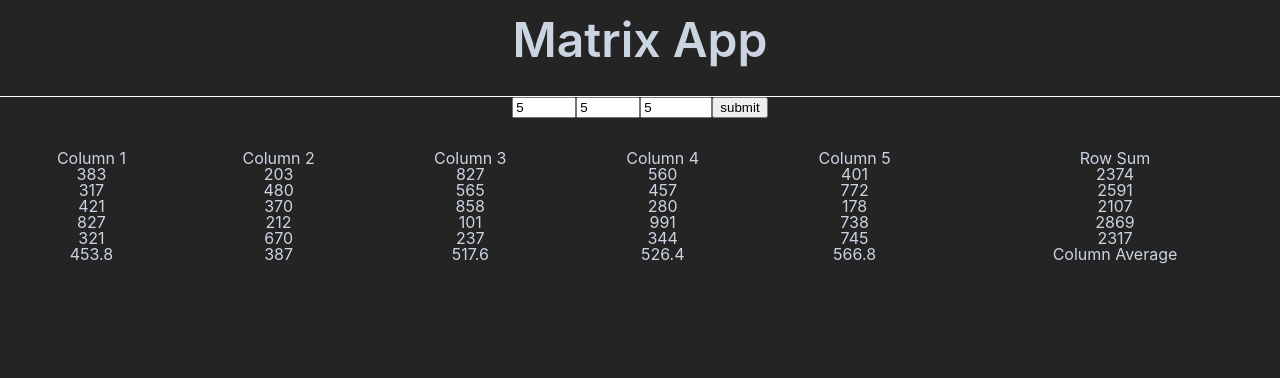
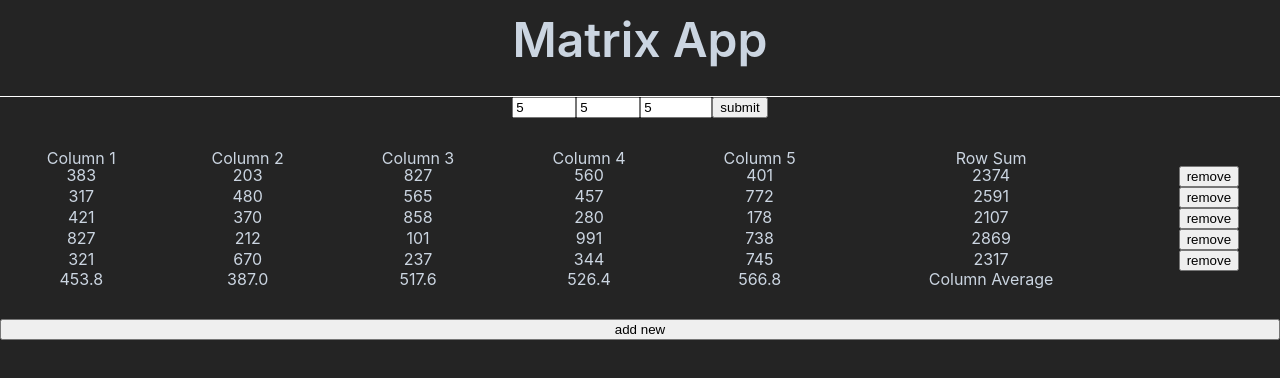
Before and after one commit to bxr5xrk/matrix-app, a React (Vite) app: page / in a window 1280 px wide. Both pictures are taken after typing "5", "5", "5" into the empty fields and a click on the button "submit". Shown: the top 378 px of the page. Built offline with nearby package versions, Linux system fonts and the light colour scheme.

Commit message:
added adding and removing rows

```diff
--- a/src/features/matrix/matrix.interfaces.ts
+++ b/src/features/matrix/matrix.interfaces.ts
@@ -26,6 +26,8 @@ interface MatrixContextValue {
   highlightedCellIds: Set<number>;
   addHighlight: (i: number, j: number) => void;
   removeHighlight: () => void;
+  addRow: () => void;
+  removeRow: (i: number) => void;
 }
 
 // interface TableContextValue {
--- a/src/features/matrix/matrixContext.tsx
+++ b/src/features/matrix/matrixContext.tsx
@@ -10,7 +10,9 @@ export const MatrixContext = createContext<MatrixContextValue>({
   setX: () => {},
   highlightedCellIds: new Set(),
   addHighlight: () => {},
-  removeHighlight: () => {}
+  removeHighlight: () => {},
+  addRow: () => {},
+  removeRow: () => {}
 });
 
 interface MatrixProviderProps {
@@ -57,6 +59,30 @@ export function MatrixProvider({ children }: MatrixProviderProps) {
 
   const removeHighlight = () => setHighlightedCellIds(new Set());
 
+  const addRow = () =>
+    setMatrix((prev) => {
+      const lastRow = matrix[matrix.length - 1];
+      const lastCellId = lastRow[lastRow.length - 1].id;
+
+      const newRow: Cell[] = [];
+      for (let i = 0; i < matrix[0].length; i++) {
+        newRow.push({
+          id: lastCellId + i + 1,
+          amount: Math.floor(Math.random() * 900) + 100
+        });
+      }
+
+      return [...prev, newRow];
+    });
+
+  const removeRow = (rowIndex: number) =>
+    setMatrix((prev) => {
+      const newMatrix = [...prev];
+      newMatrix.splice(rowIndex, 1);
+
+      return newMatrix;
+    });
+
   return (
     <MatrixContext.Provider
       value={{
@@ -67,7 +93,9 @@ export function MatrixProvider({ children }: MatrixProviderProps) {
         setX,
         highlightedCellIds,
         addHighlight,
-        removeHighlight
+        removeHighlight,
+        addRow,
+        removeRow
       }}
     >
       {children}
--- a/src/pages/MainPage/components/Table/Table.tsx
+++ b/src/pages/MainPage/components/Table/Table.tsx
@@ -64,7 +64,7 @@ const getRowSum = (row: Cell[]) => {
 };
 
 function RowField({ row, rowIndex }: RowFieldProps) {
-  const { removeHighlight } = useMatrix();
+  const { removeHighlight, removeRow } = useMatrix();
 
   const [showPercentage, setShowPercentage] = useState(false);
   const sum = getRowSum(row);
@@ -90,12 +90,15 @@ function RowField({ row, rowIndex }: RowFieldProps) {
       >
         {sum}
       </td>
+      <td>
+        <button onClick={() => removeRow(rowIndex)}>remove</button>
+      </td>
     </tr>
   );
 }
 
 function Table() {
-  const { matrix, removeHighlight } = useMatrix();
+  const { matrix, removeHighlight, addRow } = useMatrix();
 
   if (matrix.length === 0) {
     return null;
@@ -111,6 +114,7 @@ function Table() {
   const handleHoverEnd = () => removeHighlight();
 
   return (
+    <>
       <table>
         <thead>
           <tr>
@@ -118,6 +122,7 @@ function Table() {
               <th key={i}>Column {i + 1}</th>
             ))}
             <th>Row Sum</th>
+            <th />
           </tr>
         </thead>
         <tbody onMouseLeave={handleHoverEnd}>
@@ -130,11 +135,13 @@ function Table() {
                 return <td key={i}>Column Average</td>;
               }
               const average = getColumnAverage(matrix, i);
-            return <td key={i}>{isNaN(average) ? '' : average}</td>;
+              return <td key={i}>{average ? average.toFixed(1) : ''}</td>;
             })}
           </tr>
         </tbody>
       </table>
+      <button onClick={addRow}>add new</button>
+    </>
   );
 }
 
```
Lines whose indentation alone changed are shown as unchanged.
